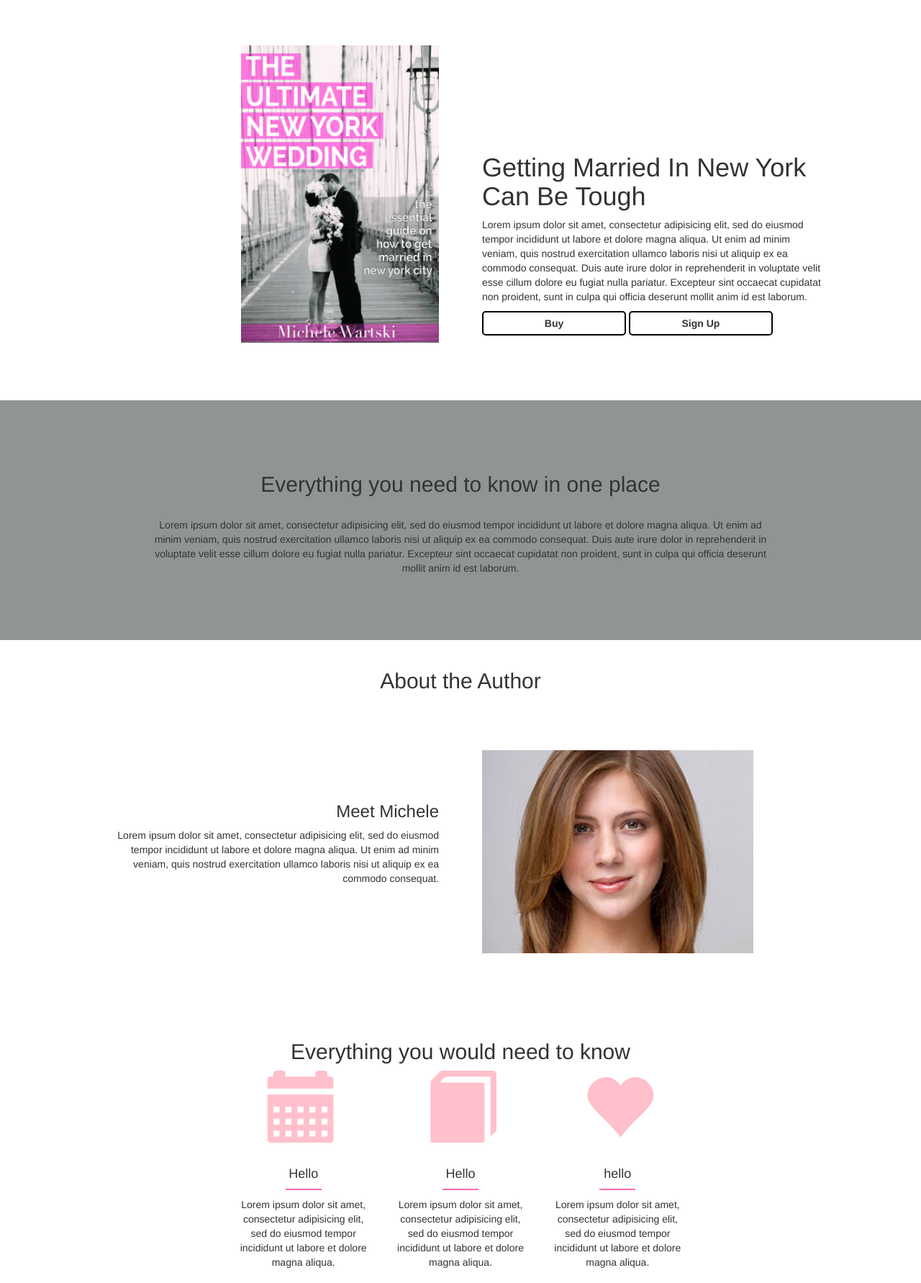
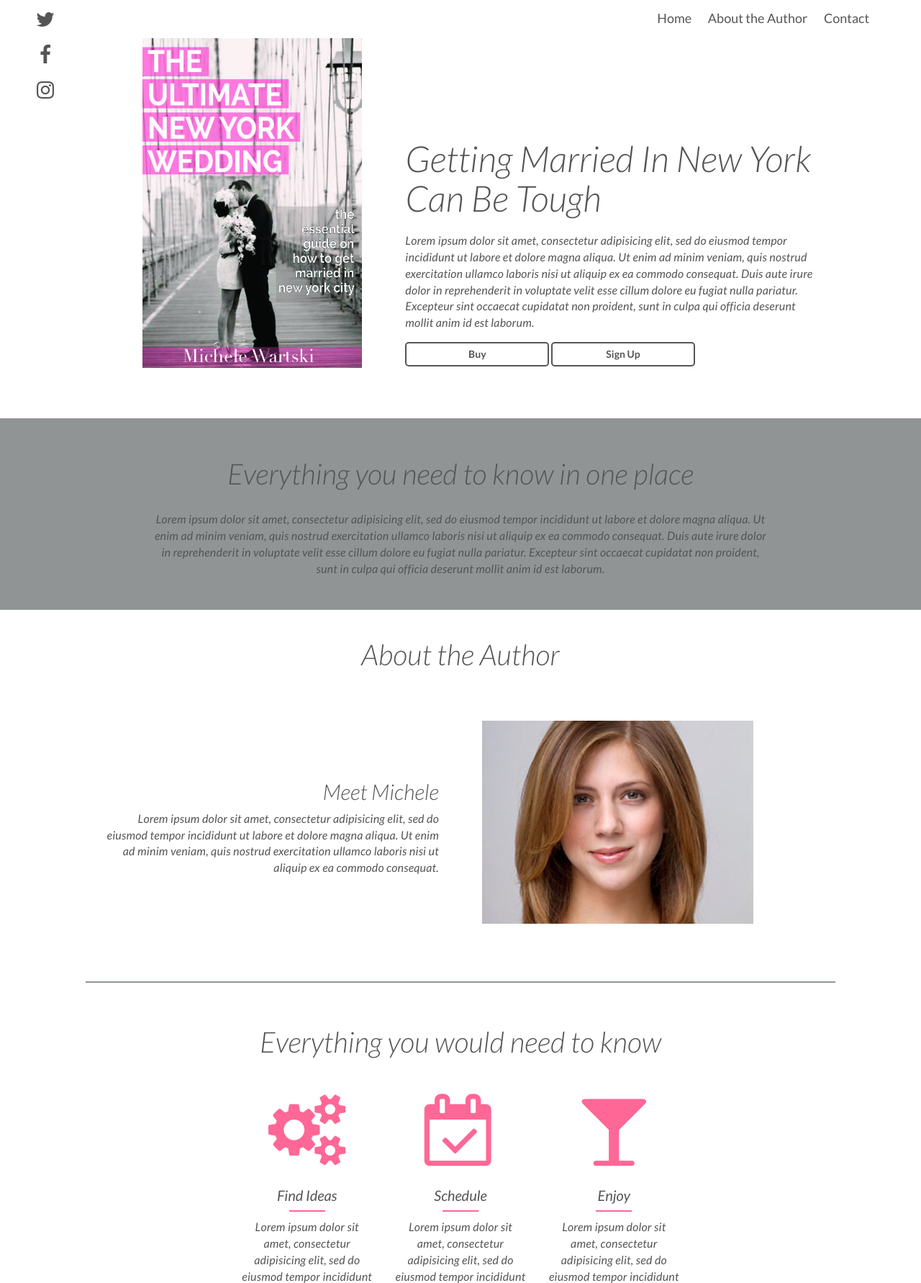
Before and after one commit to tiffanyposs/BookWebsite, a website: page public/index.html in a window 1280 px wide. Shown: the part 37-1819 px from the top of the page at 72% size. Drawn offline with nearby package versions, Linux system fonts and the light colour scheme.

Commit message:
style updates and animations

```diff
--- a/public/css/style.css
+++ b/public/css/style.css
@@ -1,14 +1,51 @@
 body{
 	height: 100%;
+
+	/*background-color: #FC9D9A;*/
+}
+
+body *{
+  color: #555555;
+  font-family: 'Lato', sans-serif;
 }
 
 *::selection {
-  background: hotpink; /* WebKit/Blink Browsers */
+  background: #FF6796;/*pink*/ /* WebKit/Blink Browsers */ /*pink*/
 }
 *::-moz-selection {
-  background: hotpink; /* Gecko Browsers */
+  background: #FF6796;/*pink*/ /* Gecko Browsers */
 }
 
+h1{
+	font-size: 50px;
+	font-style: italic;
+	font-weight: 300;
+}
+
+h2{
+  font-style: italic;
+  font-weight: 300;
+  font-size: 40px;
+}
+
+h3{
+	font-style: italic;
+	font-weight: 300;
+	font-size: 30px;
+}
+
+h4{
+	font-weight: 500;
+	font-style: italic;
+	font-size: 20px;
+}
+
+
+p{
+	font-size: 16px;
+	font-style: italic;
+	letter-spacing: 0.25px;
+}
 
 .center{
 	text-align: center;
@@ -16,32 +53,49 @@ body{
 
 
 .btn-outline{
-	background-color: transparent;
+	background-color: white;
 	width: 200px;
 	padding: 5px 0;
 	outline: none;
-	border: 2px solid black;
+	border: 2px solid #555555; /*grey*/
 	font-weight: bold;
 	border-radius: 5px;
+	/*color: black;*/
 }
 
 .btn-outline:hover{
-	background-color: hotpink;
+	background-color: #FF6796;/*pink*/
 }
 
 
 
 
+.social-media{
+	position: fixed;
+	top: 5%;
+	z-index: 1000;
+}
+
+.social-media li{
+	list-style: none;
+	text-align: center;
+	padding: 10px;
+}
+
 
 header{
-	background-color: hotpink;
+	/*background-color: hotpink;*/
+	background-color: rgba(255,255,255,0.9); /*white*/
 	padding-top: 50px;
+	position: fixed;
+	width: 100%;
+	z-index: 500;
 }
-
 
 
 header ul{
 	list-style: none;
+	/*position: fixed;*/
 }
 
 header li{
@@ -50,13 +104,17 @@ header li{
 }
 
 header a{
-	color: white;
 	font-size: 18px;
 	padding: 10px;
+	font-weight: 500;
+}
+
+header a:hover{
+	text-decoration: none;
 }
 
 .book-row{
-	padding: 30px 0;
+	padding: 20px 0;
 	/*height: 100%;*/
 	/*background-color: lightblue;*/
 }
@@ -66,12 +124,20 @@ header a{
 	margin: 50px 0;
 }
 
+.book-row h1{
+	margin-bottom: 20px;
+}
+
+.book-row p{
+	margin-bottom: 15px;
+}
+
 .cover-image{
 	margin-top: 20px;
 }
 
 .book-info{
-	margin-top: 150px;
+	margin-top: 140px;
 }
 
 
@@ -79,12 +145,14 @@ header a{
 
 
 .info-row{
-	background-color: #909494;
+	background-color: #909494; /*light grey*/
 	/*height: 300px;*/
 }
 
 .info-row > div{
-	padding: 80px 0;
+	/*padding: 80px 0;*/
+	padding: 35px 0;
+
 }
 
 .info-row > div h2{
@@ -104,7 +172,7 @@ header a{
 }
 
 .author-row .meet-michele img{
-	margin: 50px 0;
+	margin: 40px 0;
 }
 
 .author-row .meet-michele h3{
@@ -112,21 +180,36 @@ header a{
 }
 
 
+.divider > div{
+	height: 1px;
+	border: 1px solid #909494;
+	margin-top: 40px;
+	margin-bottom: 40px;
+}
+
+
 .icon-container{
-	padding: 50px 0;
+	padding: 50px auto;
 	/*background-color: lightgrey*/
 }
 
+.icon-container h2{
+	margin-bottom: 50px;
+}
+
+.icon-row{
+	margin-bottom: 50px;
+}
 
 .icon-row span{
 	font-size: 100px;
-	color: pink;
+	color: #FF6796;
 }
 
 .icon-row > div > div{
 	width: 50px;
 	/*height: 1px;*/
-	border-bottom: 2px solid hotpink;
+	border-bottom: 2px solid #FF6796;
 	margin: 10px auto;
 }
 
@@ -138,12 +221,59 @@ header a{
 
 
 footer{
-	background-color: hotpink;
-	height: 500px;
+	background-color: #FF6796; /*pink*/
+	/*height: 500px;*/
+	padding-top: 100px;
 }
 
 
 
+footer h3{
+	margin-bottom: 30px;
+}
+
+footer .buttons{
+	margin-bottom: 40px;
+}
+
+
+
+footer p{
+	margin-top: 70px;
+}
+
+footer .footer-media > a{
+	padding: 10px;
+}
+
+
+
+
+.modal-header{
+	background-color: #FF6796;
+}
+
+.modal-header > .close{
+	color: #555555;
+}
+
+.modal-title{
+	/*margin-left: 30px;*/
+	text-align: center;
+}
+
 .sign-up-modal .modal-body{
 	padding: 70px 0;
 }
+
+.modal-body input{
+	width: 70%;
+}
+
+.modal-content{
+	margin-top: 150px;
+}
+
+.sign-up-modal .form-group:nth-child(2){
+	margin-bottom: 40px;
+}
--- a/public/index.html
+++ b/public/index.html
@@ -3,16 +3,30 @@
 <head>
 	<title>Getting Married in New York</title>
 	<meta name="viewport" content="width=device-width, initial-scale=1">
+	<link href='https://fonts.googleapis.com/css?family=Lato:400,900italic,900,700italic,700,400italic,300italic,300,100italic,100' rel='stylesheet' type='text/css'>
 	<link rel="stylesheet" href="https://maxcdn.bootstrapcdn.com/bootstrap/3.3.6/css/bootstrap.min.css" integrity="sha384-1q8mTJOASx8j1Au+a5WDVnPi2lkFfwwEAa8hDDdjZlpLegxhjVME1fgjWPGmkzs7" crossorigin="anonymous">
 	<!-- <link rel="stylesheet" href="https://maxcdn.bootstrapcdn.com/bootstrap/3.3.6/css/bootstrap-theme.min.css" integrity="sha384-fLW2N01lMqjakBkx3l/M9EahuwpSfeNvV63J5ezn3uZzapT0u7EYsXMjQV+0En5r" crossorigin="anonymous"> -->
+	<link rel="stylesheet" href="https://ajax.googleapis.com/ajax/libs/jqueryui/1.11.4/themes/smoothness/jquery-ui.css">
+	<link rel="stylesheet" href="https://maxcdn.bootstrapcdn.com/font-awesome/4.5.0/css/font-awesome.min.css">
 	<link rel="stylesheet" type="text/css" href="./css/style.css">
 	<script src="https://ajax.googleapis.com/ajax/libs/jquery/2.1.4/jquery.min.js"></script>
+	<script src="https://ajax.googleapis.com/ajax/libs/jqueryui/1.11.4/jquery-ui.min.js"></script>
 	<script src="https://maxcdn.bootstrapcdn.com/bootstrap/3.3.6/js/bootstrap.min.js" integrity="sha384-0mSbJDEHialfmuBBQP6A4Qrprq5OVfW37PRR3j5ELqxss1yVqOtnepnHVP9aJ7xS" crossorigin="anonymous"></script>
 	<script type="text/javascript" src='./js/index.js'></script>
 </head>
 <body>
 	<!-- header nav -->
-<!-- 	<header class="container-fluid">
+
+
+	<div class='social-media'>
+		<ul>
+			<li><a href="#" target="_blank"><span class='fa fa-twitter fa-2x'></span></a></li>
+			<li><a href="#" target="_blank"><span class='fa fa-facebook fa-2x'></span></a></li>
+			<li><a href="#" target="_blank"><span class='fa fa-instagram fa-2x'></span></a></li>
+		</ul>
+	</div>
+
+	<header class="container-fluid">
 		<nav class='col-md-offset-8 col-md-4'>
 			<ul>
 				<li><a href="#">Home</a></li>
@@ -20,7 +34,7 @@
 				<li><a href="#">Contact</a></li>
 			</ul>
 		</nav>
-	</header> -->
+	</header>
 
 
 
@@ -28,10 +42,10 @@
 	<div class="container-fluid">
 
 		<div class="row book-row">
-			<div class='col-md-6'>
-				<img class="col-md-offset-6 col-md-6 img-responsive cover-image" src="/images/cover/Covers1120_Page_3.jpg">
+			<div class='col-md-5'>
+				<img class="col-md-offset-4 col-md-8 img-responsive cover-image" src="/images/cover/Covers1120_Page_3.jpg">
 			</div>
-			<div class='col-md-6'>
+			<div class='col-md-7'>
 				<div class='col-md-10 book-info'>
 					<h1>Getting Married In New York Can Be Tough</h1>
 					<p>Lorem ipsum dolor sit amet, consectetur adipisicing elit, sed do eiusmod
@@ -40,7 +54,7 @@
 					consequat. Duis aute irure dolor in reprehenderit in voluptate velit esse
 					cillum dolore eu fugiat nulla pariatur. Excepteur sint occaecat cupidatat non
 					proident, sunt in culpa qui officia deserunt mollit anim id est laborum.</p>
-					<button class='btn-outline'>Buy</button>
+					<a href="http://www.amazon.com" target='blank'><button class='btn-outline'>Buy</button></a>
 					<button class='btn-outline' data-toggle="modal" data-target="#signUpModal">Sign Up</button>
 				</div>
 			</div>
@@ -85,31 +99,35 @@
 		</div>
 	</div>
 
+	<div class="container-fluid divider">
+		<div class='col-md-offset-1 col-md-10'></div>
+	</div>
+
 
 	<div class="container-fluid icon-container">
 		<div class='row'>
-			<div class='col-md-* center'>
+			<div class='col-md-12 center'>
 				<h2>Everything you would need to know</h2>
 			</div>
 		</div>
 		<div class='row icon-row'>
 			<div class='col-md-offset-3 col-md-2 center'>
-				<p><span class='glyphicon glyphicon-calendar' aria-hidden="true"></span></p>
-				<h4>Hello</h4>
+				<p><span class='fa fa-cogs fa-5x' aria-hidden="true"></span></p>
+				<h4>Find Ideas</h4>
 				<div></div>
 				<p>Lorem ipsum dolor sit amet, consectetur adipisicing elit, sed do eiusmod
 				tempor incididunt ut labore et dolore magna aliqua.</p>
 			</div>
 			<div class='col-md-2 center'>
-				<p><span class='glyphicon glyphicon-book' aria-hidden="true"></span></p>
-				<h4>Hello</h4>
+				<p><span class='fa fa-calendar-check-o fa-5x' aria-hidden="true"></span></p>
+				<h4>Schedule</h4>
 				<div></div>
 				<p>Lorem ipsum dolor sit amet, consectetur adipisicing elit, sed do eiusmod
 				tempor incididunt ut labore et dolore magna aliqua.</p>
 			</div>
 			<div class='col-md-2 center'>
-				<p><span class='glyphicon glyphicon-heart' aria-hidden="true"></span></p>
-				<h4>hello</h4>
+				<p><span class='fa fa-glass fa-5x' aria-hidden="true"></span></p>
+				<h4>Enjoy</h4>
 				<div></div>
 				<p>Lorem ipsum dolor sit amet, consectetur adipisicing elit, sed do eiusmod
 				tempor incididunt ut labore et dolore magna aliqua.</p>
@@ -117,7 +135,31 @@
 		</div>
 	</div>
 
-	<footer class="container-fluid"></footer>
+
+
+	<footer class="container-fluid">
+		<div class='row'>
+			<div class='col-md-12 center'>
+				<h1>Order your copy today!</h1>
+			</div>
+		</div>
+		<div class='row'>
+			<div class='col-md-12 center'>
+				<h3>Order your copy today!</h3>
+				<div class = 'buttons'>
+					<a href="http://www.amazon.com" target='blank'><button class='btn-outline'>Buy</button></a>
+					<button class='btn-outline' data-toggle="modal" data-target="#signUpModal">Sign Up</button>
+				</div>
+				<div class='footer-media'>
+					<a href="#" target='_blank'><span class='fa fa-twitter fa-3x'></span></a>
+					<a href="#" target='_blank'><span class='fa fa-facebook fa-3x'></span></a>
+					<a href="#" target='_blank'><span class='fa fa-instagram fa-3x'></span></a>
+				</div>
+
+				<p>©2015 Michele Wartski</p>
+			</div>
+		</div>
+	</footer>
 
 
 
--- a/public/js/index.js
+++ b/public/js/index.js
@@ -0,0 +1,44 @@
+$(document).ready(function(){
+
+
+var animatedScroll = false;
+
+	$(window).scroll(function(){
+	    var position = $(window).scrollTop()
+	    console.log(position)
+	    if (!animatedScroll || position < 50) {
+	        animatedScroll = true;
+	        if  (position < 50){
+
+	          $( "header").removeClass('shownav');
+	    			$( "header" ).stop().animate({
+	    			   "padding-top": '50px',
+	    			}, 100, "linear", function(){
+	    				animatedScroll = false;
+	    			});
+
+	    			$( ".info-row > div" ).stop().animate({
+	    	  	  		"padding": "35px 0",
+	    	    	}, 200, "linear", function(){ animatedScroll = false;})
+
+
+	        } else {
+	        $('header').addClass('shownav')
+		  		$( "header" ).stop().animate({
+			   	 	"padding-top": '10px',
+			  	}, 100, "linear", function(){
+			  		animatedScroll = false;
+			  	})
+
+			  	$( ".info-row > div" ).stop().animate({
+	    	  	  "padding": "80px 0",
+	    	    }, 200, "linear", function(){ animatedScroll = false;})
+
+
+	        }
+	    }
+	});
+
+
+
+})
```
